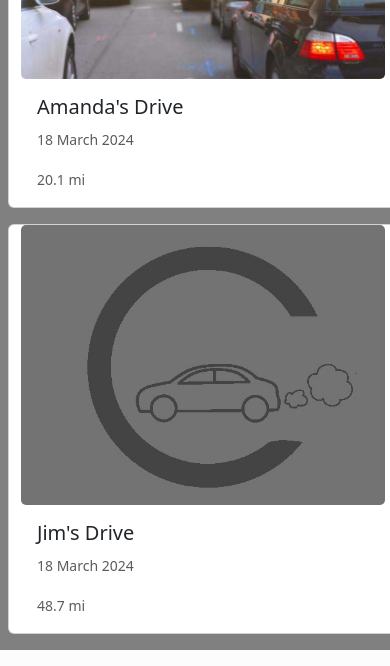
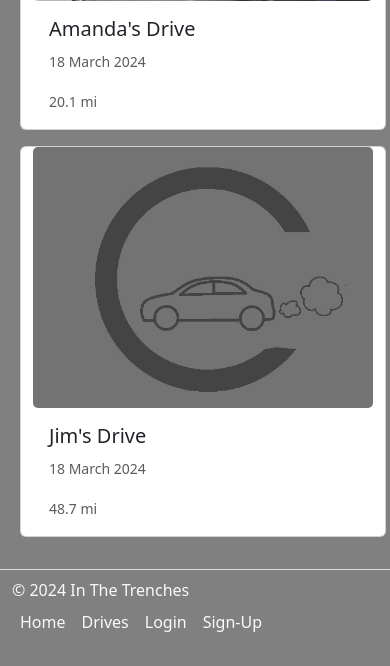
Before and after one commit to sophtank/3155finalproj, a Flask app: page /drives in a window 390 px wide; the page is wider, and only the part inside the window is pictured. Shown: the part 1959-2625 px from the top of that part. Run offline with Flask 3, Linux system fonts and the light colour scheme.

Commit message:
Fixed some problems

```diff
--- a/app.py
+++ b/app.py
@@ -4,26 +4,25 @@ app = Flask(__name__)
 
 @app.get("/")
 def index():
-    return render_template("index.html")
-
+    return render_template("index.html", title ="Home")
 
 @app.get("/login")
 def login():
-    return render_template("login.html")
+    return render_template("login.html", title="Login")
 
 @app.get("/signup")
 def signup():
-    return render_template("signup.html")
+    return render_template("signup.html", title="Sign-Up")
 
 @app.get("/leaderboard")
 def leaderboard():
-    return render_template("LeaderBoard.html")
+    return render_template("LeaderBoard.html", title="Leaderboard")
 
 
 @app.route("/create")
 def create():
-    return render_template("createdrive.html")
+    return render_template("createdrive.html", title="Create Drive")
 
 @app.get("/drives")
 def get_all_drives():
-    return render_template("viewDrives.html")
+    return render_template("viewDrives.html", title="Drives")
--- a/templates/LeaderBoard.html
+++ b/templates/LeaderBoard.html
@@ -1,8 +1,4 @@
-{% extends 'base_signedin.html' %}
-{% block head %}
-<title>Leaderboard</title>
-<link rel="stylesheet" href="/static/styles.css" />
-{% endblock %}
+{% extends '_layout.html' %}
 
 {% block body %}
 
--- /dev/null
+++ b/templates/_layout.html
@@ -0,0 +1,81 @@
+<!DOCTYPE html>
+<html lang="en">
+<head>
+    <meta charset="UTF-8">
+    <meta name="viewport" content="width=device-width, initial-scale=1.0">
+    <script src="https://cdn.jsdelivr.net/npm/bootstrap@5.3.3/dist/js/bootstrap.bundle.min.js" integrity="sha384-YvpcrYf0tY3lHB60NNkmXc5s9fDVZLESaAA55NDzOxhy9GkcIdslK1eN7N6jIeHz" crossorigin="anonymous"></script>
+    <link href="https://cdn.jsdelivr.net/npm/bootstrap@5.3.3/dist/css/bootstrap.min.css" rel="stylesheet" integrity="sha384-QWTKZyjpPEjISv5WaRU9OFeRpok6YctnYmDr5pNlyT2bRjXh0JMhjY6hW+ALEwIH" crossorigin="anonymous">
+    <!--pass title as a variable and render-->
+    <title>{{title}}</title>
+    <link rel="stylesheet" href="/static/styles.css" />
+</head>
+    <header>
+        <!--New Navbar-->
+        <nav class="container-fluid navbar navbar-dark navbar-expand-lg py-1" style="background-color: #011c3a;">
+            <div class="container-fluid">
+                <a class="navbar-brand" href="/"><img src="../static/photos/Logo.png" style="height: 50px;"></a>
+                <ul class="navbar-nav me-auto mb-2 mb-lg-0">
+                    <li class="nav-item">
+                    {%if title == 'Home'%}
+                        <a class="nav-link active text-decoration-underline" href="/">Home</a>
+                    {%else%}
+                        <a class="nav-link active" href="/">Home</a>
+                    {%endif%}
+                    </li>
+                    <li class="nav-item">
+                    {%if title=='Drives'%}
+                        <a class="nav-link active text-decoration-underline" href="/">Drives</a>
+                    {%else%}
+                        <a class="nav-link active" href="/drives">Drives</a>
+                    {%endif%}
+                    </li>
+                    <li class="nav-item">
+                    {%if title=='Create Drive'%}
+                        <a class="nav-link active text-decoration-underline" href="/create">Create a New Drive</a>
+                    {%else%}
+                        <a class="nav-link active" href="/create">Create a New Drive</a>
+                    {%endif%}
+                    </li>
+                </ul>
+                <ul class="navbar-nav ml-auto mb-2 mb-lg-0">
+                    <li class="nav-item">
+                    {%if title=='Sign-Up'%}
+                        <a class="nav-link active text-decoration-underline" href="/signup">Sign-Up</a>
+                    {%else%}
+                        <a class="nav-link active" href="/signup">Sign-Up</a>
+                    {%endif%}
+                    </li>
+                    <li class="nav-item">
+                    {%if title=='Login'%}
+                        <a class="nav-link active text-decoration-underline" href="/login">Login</a>
+                    {%else%}
+                        <a class="nav-link active" href="/login">Login</a>
+                    {%endif%}
+                    </li>
+                    <li class="nav-item">
+                    {%if title=='Leaderboard'%}
+                        <a class="nav-link active text-decoration-underline" href="/leaderboard">Leaderboard</a>
+                    {%else%}
+                        <a class="nav-link active" href="/leaderboard">Leaderboard</a>
+                    {%endif%}
+                    </li>
+                </ul>
+            </div>
+        </nav>
+      </header>
+<body>
+    <!-- This line is so each html page we make has a place for its html code -->
+    <div class="container mt-2">
+    {% block body %}{% endblock %}</div>
+
+<footer class="container-fluid align-bottom d-flex flex-wrap justify-content-between align-items-center py-2 my-3 border-top" style="background-color: gray;">
+    <p class="col-md-4 mb-0 text-light">&copy; 2024 In The Trenches</p>
+    <ul class="nav col-md-4 justify-content-end">
+        <li class="nav-item"><a href="/" class="nav-link px-2 text-light">Home</a></li>
+        <li class="nav-item"><a href="/drives" class="nav-link px-2 text-light">Drives</a></li>
+        <li class="nav-item"><a href="/login" class="nav-link px-2 text-light">Login</a></li>
+        <li class="nav-item"><a href="/signup" class="nav-link px-2 text-light">Sign-Up</a></li>
+    </ul>
+</footer>
+</body>
+</html>
--- a/templates/createdrive.html
+++ b/templates/createdrive.html
@@ -1,8 +1,4 @@
-{% extends 'base_signedin.html' %}
-{% block head %}
-<title>Create a New Drive</title>
-<link rel="stylesheet" href="/static/styles.css" />
-{% endblock %}
+{% extends '_layout.html' %}
 
 {% block body %}
 <h1 align="center">Create a Drive</h1>
--- a/templates/login.html
+++ b/templates/login.html
@@ -1,7 +1,4 @@
-{% extends 'base_signedout.html' %} {% block head %}
-<title>Home</title>
-<link rel="stylesheet" href="/static/styles.css" />
-{% endblock %}
+{% extends '_layout.html' %}
 
 {% block body %}
 <!-- Creates the login widget in the middle of the screen -->
--- a/templates/signup.html
+++ b/templates/signup.html
@@ -1,8 +1,4 @@
-{% extends 'base_signedout.html' %}
-{% block head %}
-<title>Home</title>
-<link rel="stylesheet" href="/static/styles.css" />
-{% endblock %}
+{% extends '_layout.html' %}
 
 {% block body %}
 <!-- Creates the login widget in the middle of the screen -->
--- a/templates/viewDrives.html
+++ b/templates/viewDrives.html
@@ -1,13 +1,7 @@
-{% extends 'base_signedin.html' %}
-{% block head %}
-<title>View Drives</title>
-<link rel="stylesheet" href="/static/styles.css" />
-{% endblock %}
-
+{% extends '_layout.html' %}
 {% block body %}
-<body class="container mt-2">
-    <h1 class="text-center">Recent Drives</h1>
-<main>
+<h1 class="text-center">Recent Drives</h1>
+<main class="container mt-2">
     <div class="row">
     <!--Card 1-->
     <div class="card mb-3 mx-2" style="max-width: 540px;">
```
Also changed, not shown: templates/index.html (+5 -4 lines).
